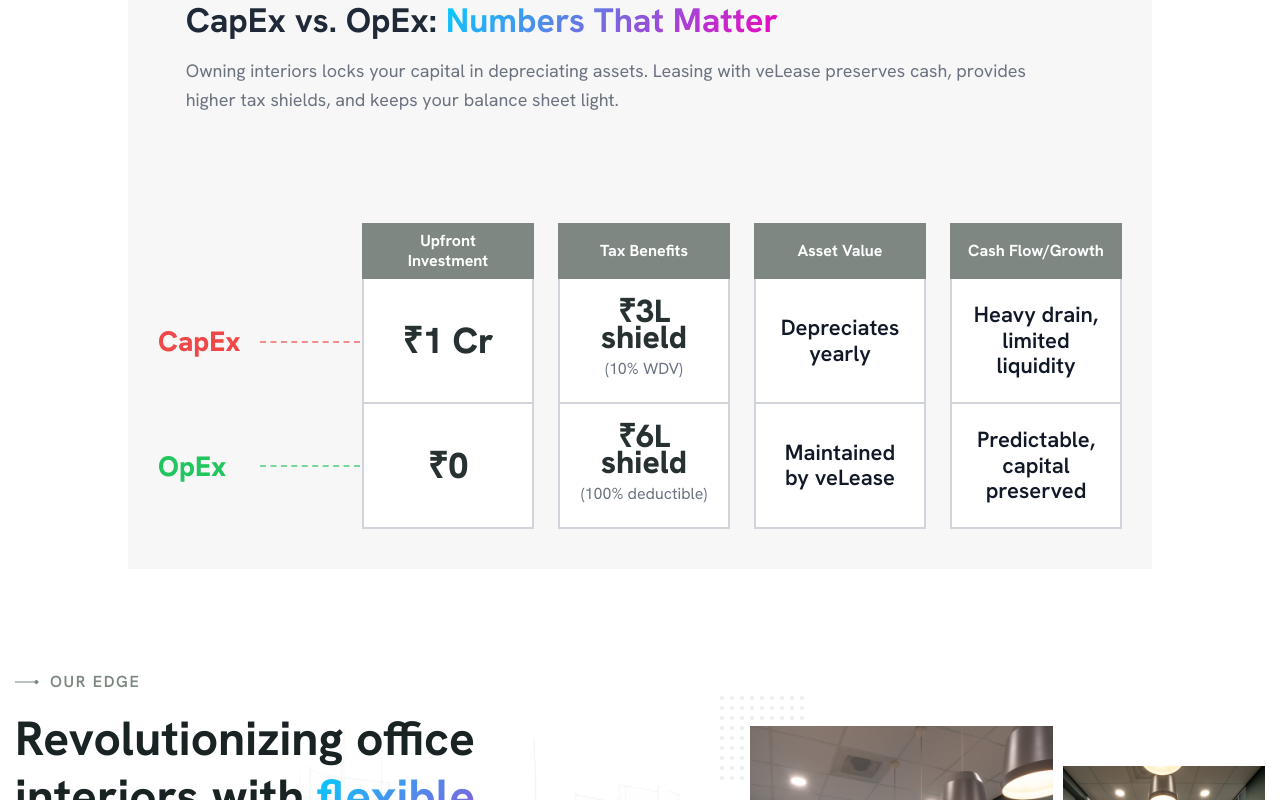
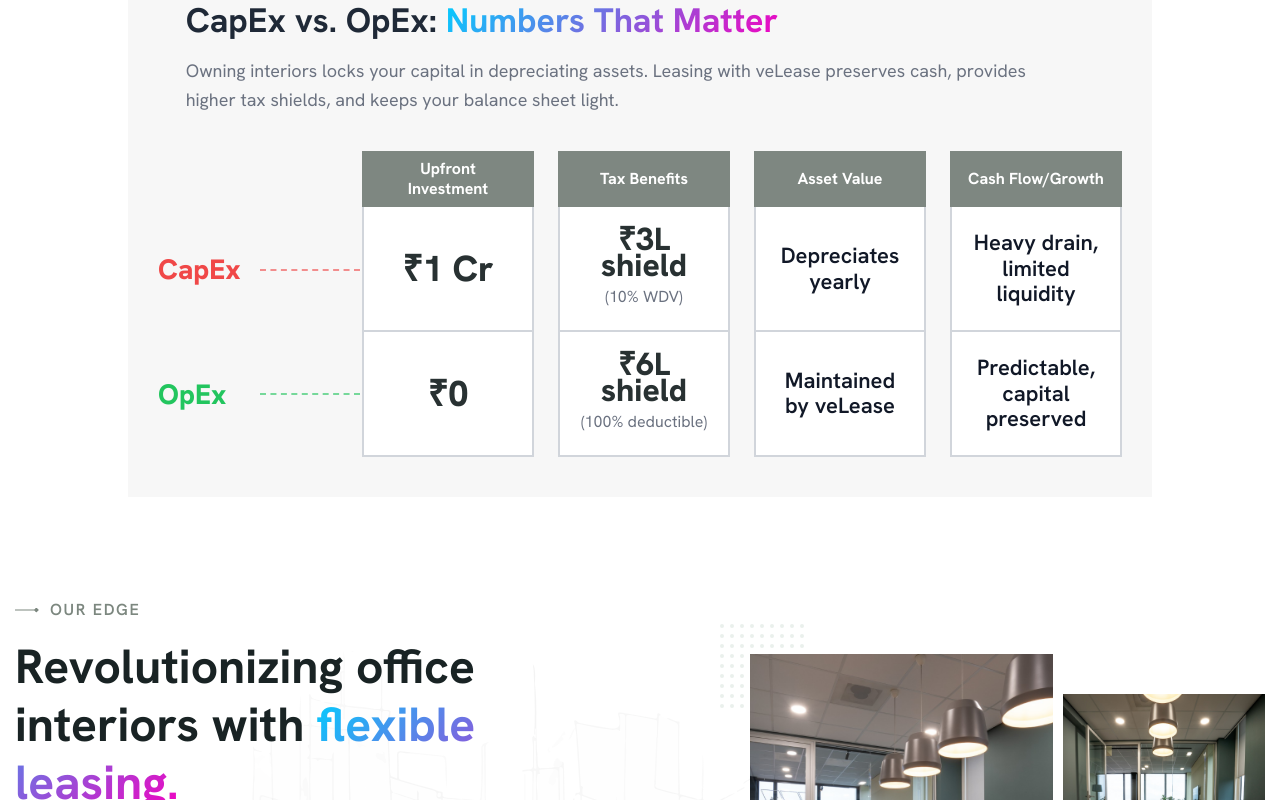
Before and after one commit to akashgbpp9/velease, a React (Create React App) app: page / in a window 1280 px wide. Shown: the part 4991-5791 px from the top of the page. Built offline with nearby package versions, Linux system fonts and the light colour scheme.

Commit message:
Update styling in NumbersThatMatter component for improved layout
- Adjusted margin-top in CSS to 0px for better alignment.
- Added bottom margin to the row in the NumbersThatMatter component for enhanced spacing.

```diff
--- a/src/components/NumbersThatMatter.css
+++ b/src/components/NumbersThatMatter.css
@@ -32,7 +32,7 @@
   display: grid;
   grid-template-columns: minmax(110px, 180px) repeat(4, minmax(0, 1fr));
   gap: 24px;
-  margin-top: 48px;
+  margin-top: 0px;
   align-items: stretch;
   max-width: 100%;
   padding-inline: 15px;
--- a/src/components/NumbersThatMatter.tsx
+++ b/src/components/NumbersThatMatter.tsx
@@ -5,7 +5,7 @@
   return (
     <section className="numbers-that-matter-section wow fadeInUp">
       <div className="container">
-        <div className="row section-row justify-content-center">
+        <div className="row section-row justify-content-center mb-2">
           <div className="col-lg-11">
             {/* <div className="section-title dark-section">
                 <h3 className="wow fadeInUp">the veLease advantage</h3>
```
